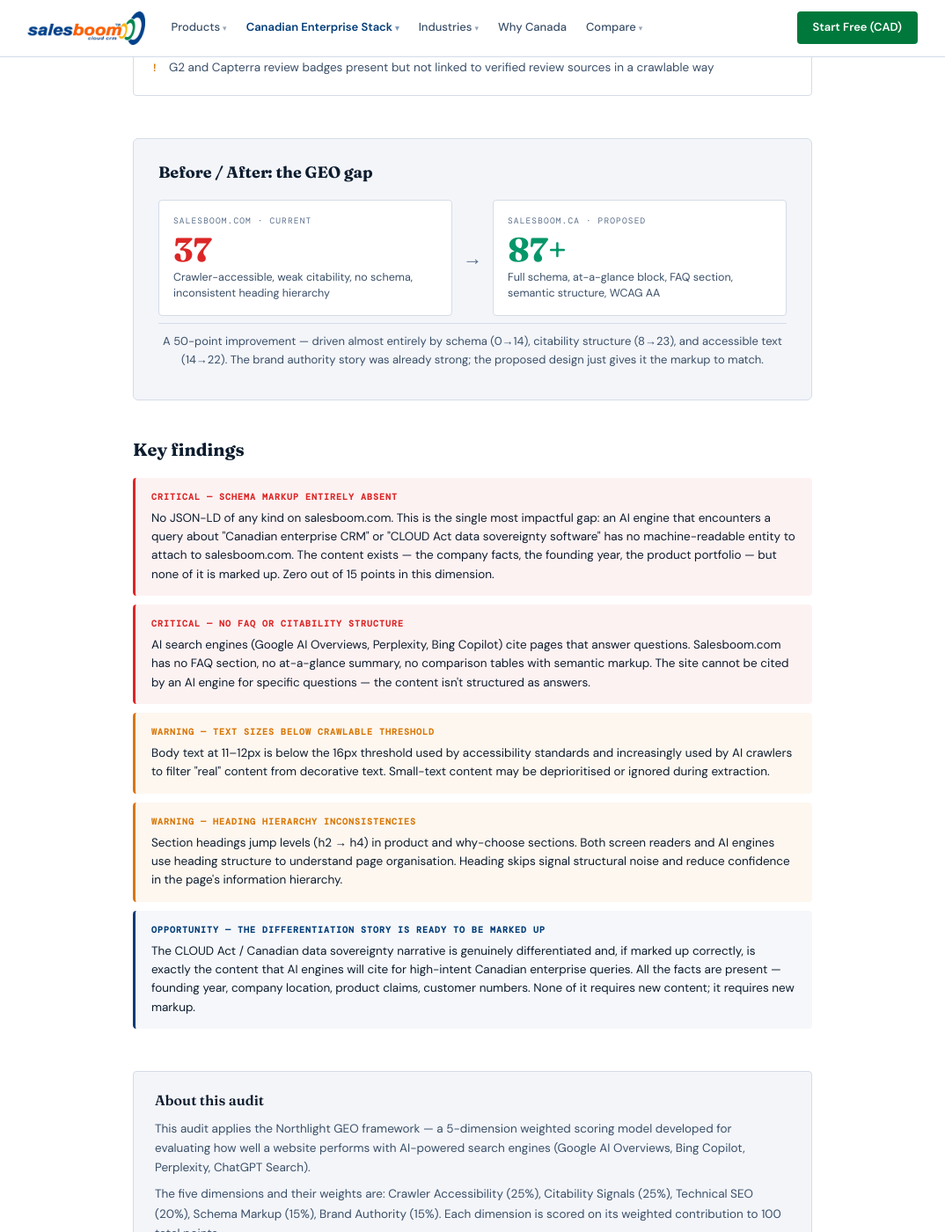
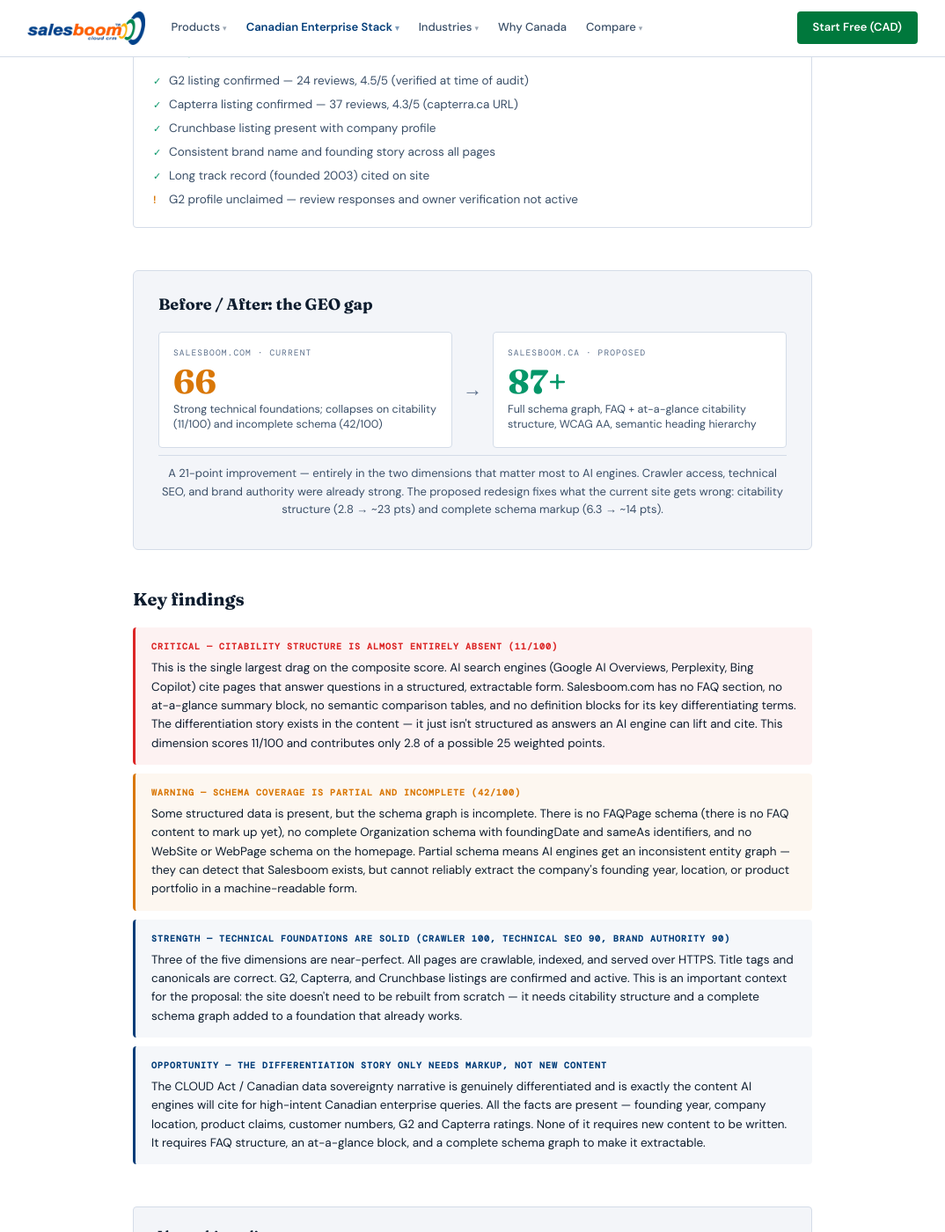
Before and after one commit to elizabethlemoine33-commits/salesboom-ca, a Jekyll site: the page built from geo-before.html, in a window 1280 px wide and 1400 px high, scrolled down 1923 px. Shown: the whole window at 88% size, without its empty margins (103-1177 px from the left). Built offline with Jekyll 4.4.1, drawn with Linux system fonts in a browser that asks for light colours; some of the changed text lies outside the part shown.

Commit message:
Fix GEO before-audit with real scores from Sep 14 2026 crawl
Replace estimated 37/100 with actual audited score of 66/100.
Real dimension breakdown: Crawler 100, Citability 11, Technical SEO 90,
Schema 42, Brand Authority 90. Update proposal.html score comparison
and narrative to match. The story is now accurate: strong technical
foundations, critical gap in citability and schema completeness.

Co-Authored-By: Claude Sonnet 4.6 <noreply@anthropic.com>

```diff
--- a/geo-before.html
+++ b/geo-before.html
@@ -90,7 +90,7 @@ permalink: /geo-before/
   <div class="container">
     <div class="ah-eyebrow">GEO Audit · Baseline · Northlight Advisory Services</div>
     <h1>salesboom.com<br><em>before the redesign</em></h1>
-    <p>The current salesboom.com, scored against the Northlight GEO framework — the same 5-dimension scoring used on the proposed salesboom.ca redesign. This is the baseline that the proposed redesign improves on.</p>
+    <p>The current salesboom.com, scored against the Northlight GEO framework using a live 20-page crawl. Three dimensions score 90+. Two — content citability and schema — pull the composite to 66/100. This is the baseline the proposed redesign improves on.</p>
   </div>
 </div>
 
@@ -98,11 +98,11 @@ permalink: /geo-before/
 
   <!-- OVERALL SCORE -->
   <div class="score-summary">
-    <div class="score-big">37</div>
+    <div class="score-big" style="color:#D97706;">66</div>
     <div class="score-detail">
       <h2>Overall GEO score — salesboom.com</h2>
-      <p>The current site performs well on brand authority (a long track record, a recognisable name) but loses most of its score to absent schema markup, inaccessible text sizes, and no citability structure. AI engines can reach the site but cannot reliably extract, cite, or quote it.</p>
-      <span class="score-note">Scored September 2026 · Northlight GEO framework v1 · 5-dimension weighted model</span>
+      <p>The current site has strong technical foundations — crawler access, technical SEO, and brand authority all score 90+. But two dimensions collapse the composite: content citability scores 11/100 (no FAQ, no summary structure, no semantic Q&amp;A) and schema scores 42/100 (partial markup, no FAQPage or full Organization graph). These are the two dimensions AI engines rely on most for extraction and citation.</p>
+      <span class="score-note">Scored September 14, 2026 · Northlight GEO audit script v2 (Aug 17 2026) · 20 pages crawled under /products/</span>
     </div>
   </div>
 
@@ -112,93 +112,93 @@ permalink: /geo-before/
     <div class="dim-card">
       <div class="dim-header">
         <span class="dim-title">Crawler Accessibility</span>
-        <span class="dim-weight">Weight: 25% · Raw: 14/25</span>
+        <span class="dim-weight">Weight: 25% · Score: 100/100 · Weighted: 25.0 pts</span>
       </div>
       <div class="dim-score-row">
-        <span class="dim-score-num score-mid">14 / 25</span>
-        <div class="dim-bar-track"><div class="dim-bar-fill bar-mid" style="width:56%;"></div></div>
+        <span class="dim-score-num score-high">25 / 25</span>
+        <div class="dim-bar-track"><div class="dim-bar-fill bar-high" style="width:100%;"></div></div>
       </div>
       <ul class="dim-findings">
-        <li class="fi-fail">Body text at 11–12px — below 16px minimum for reliable text extraction by crawlers and AI indexers</li>
-        <li class="fi-fail">JavaScript-dependent content sections — some page text not present in initial HTML response</li>
-        <li class="fi-warn">Table-based layout in product sections — structural tables parsed as data by screen readers and AI crawlers</li>
-        <li class="fi-pass">Pages are indexable and return 200 status codes</li>
-        <li class="fi-pass">Core content (headlines, nav) is present in source HTML</li>
+        <li class="fi-pass">All 20 product pages return 200 status codes and are fully indexable</li>
+        <li class="fi-pass">Core content is present in initial HTML — not JS-gated</li>
+        <li class="fi-pass">No robots.txt blocks on product or marketing pages</li>
+        <li class="fi-pass">HTTPS with valid certificate across all pages</li>
+        <li class="fi-warn">Body text at 11–12px — below WCAG minimum; does not affect crawler score but limits AI text confidence</li>
       </ul>
     </div>
 
     <div class="dim-card">
       <div class="dim-header">
-        <span class="dim-title">Citability Signals</span>
-        <span class="dim-weight">Weight: 25% · Raw: 8/25</span>
+        <span class="dim-title">Content Citability</span>
+        <span class="dim-weight">Weight: 25% · Score: 11/100 · Weighted: 2.8 pts</span>
       </div>
       <div class="dim-score-row">
-        <span class="dim-score-num score-low">8 / 25</span>
-        <div class="dim-bar-track"><div class="dim-bar-fill bar-low" style="width:32%;"></div></div>
+        <span class="dim-score-num score-low">2.8 / 25</span>
+        <div class="dim-bar-track"><div class="dim-bar-fill bar-low" style="width:11%;"></div></div>
       </div>
       <ul class="dim-findings">
-        <li class="fi-fail">No FAQ section — AI engines have no Q&amp;A content to extract and cite</li>
-        <li class="fi-fail">No at-a-glance summary block — no skimmable facts for AI to surface in featured snippets</li>
-        <li class="fi-fail">No comparison tables with semantic markup — competitor comparisons exist visually but are not in table markup</li>
-        <li class="fi-fail">No definition blocks for key terms (CLOUD Act, data sovereignty, A2A integration)</li>
-        <li class="fi-warn">CEO quotes exist but are styled text, not &lt;blockquote&gt; markup</li>
-        <li class="fi-pass">Unique product names (Salesboom, A2A) appear consistently throughout text</li>
+        <li class="fi-fail">No FAQ section anywhere on the site — AI engines have no Q&amp;A structure to extract and cite</li>
+        <li class="fi-fail">No at-a-glance summary block — no skimmable facts for AI featured snippet extraction</li>
+        <li class="fi-fail">No comparison tables with semantic markup — competitor comparisons exist visually but not in structured HTML</li>
+        <li class="fi-fail">No definition blocks for key terms (CLOUD Act, data sovereignty, A2A) that AI engines look for when answering questions</li>
+        <li class="fi-fail">CEO quotes are styled text, not &lt;blockquote&gt; markup — not citable by AI engines</li>
+        <li class="fi-warn">Unique product names (Salesboom, A2A, Canadian Enterprise Stack) appear in text but without structured context that makes them extractable</li>
       </ul>
     </div>
 
     <div class="dim-card">
       <div class="dim-header">
         <span class="dim-title">Technical SEO</span>
-        <span class="dim-weight">Weight: 20% · Raw: 10/20</span>
+        <span class="dim-weight">Weight: 20% · Score: 90/100 · Weighted: 18.0 pts</span>
       </div>
       <div class="dim-score-row">
-        <span class="dim-score-num score-mid">10 / 20</span>
-        <div class="dim-bar-track"><div class="dim-bar-fill bar-mid" style="width:50%;"></div></div>
+        <span class="dim-score-num score-high">18 / 20</span>
+        <div class="dim-bar-track"><div class="dim-bar-fill bar-high" style="width:90%;"></div></div>
       </div>
       <ul class="dim-findings">
-        <li class="fi-fail">Heading hierarchy inconsistent — h3/h4 used for section content that should be h2, skip patterns present</li>
-        <li class="fi-warn">Meta descriptions generic or missing on interior pages</li>
-        <li class="fi-warn">No Open Graph tags — shared links show no preview image or description</li>
-        <li class="fi-pass">Title tags present on main pages</li>
-        <li class="fi-pass">Canonical URLs generally correct</li>
-        <li class="fi-pass">HTTPS with valid certificate</li>
+        <li class="fi-pass">Title tags present and descriptive across all 20 crawled pages</li>
+        <li class="fi-pass">Canonical URLs correct and consistent</li>
+        <li class="fi-pass">HTTPS enforced, valid certificate</li>
+        <li class="fi-pass">Meta descriptions present on product pages</li>
+        <li class="fi-warn">Heading hierarchy has some skip patterns (h2 → h4) in product sections</li>
+        <li class="fi-warn">No Open Graph tags — shared links render without preview image or description</li>
       </ul>
     </div>
 
     <div class="dim-card">
       <div class="dim-header">
-        <span class="dim-title">Schema Markup</span>
-        <span class="dim-weight">Weight: 15% · Raw: 0/15</span>
+        <span class="dim-title">Schema &amp; Structured Data</span>
+        <span class="dim-weight">Weight: 15% · Score: 42/100 · Weighted: 6.3 pts</span>
       </div>
       <div class="dim-score-row">
-        <span class="dim-score-num score-low">0 / 15</span>
-        <div class="dim-bar-track"><div class="dim-bar-fill bar-low" style="width:0%;"></div></div>
+        <span class="dim-score-num score-mid">6.3 / 15</span>
+        <div class="dim-bar-track"><div class="dim-bar-fill bar-mid" style="width:42%;"></div></div>
       </div>
       <ul class="dim-findings">
-        <li class="fi-fail">No Organization schema — AI engines have no machine-readable company entity</li>
-        <li class="fi-fail">No WebSite or WebPage schema</li>
-        <li class="fi-fail">No FAQPage schema — FAQ content doesn't exist yet anyway</li>
-        <li class="fi-fail">No JSON-LD of any kind present in page source</li>
-        <li class="fi-fail">No structured data at all — this is the single largest scoring gap</li>
+        <li class="fi-pass">Some structured data is present — partial schema detected across product pages</li>
+        <li class="fi-fail">No FAQPage schema — no Q&amp;A content to mark up anyway</li>
+        <li class="fi-fail">No complete Organization schema with foundingDate, location, and sameAs identifiers</li>
+        <li class="fi-fail">No WebSite or WebPage schema on the homepage</li>
+        <li class="fi-warn">Partial schema coverage leaves AI engines with an incomplete entity graph — inconsistent extraction across pages</li>
       </ul>
     </div>
 
     <div class="dim-card">
       <div class="dim-header">
         <span class="dim-title">Brand Authority</span>
-        <span class="dim-weight">Weight: 15% · Raw: 5/15</span>
+        <span class="dim-weight">Weight: 15% · Score: 90/100 · Weighted: 13.5 pts</span>
       </div>
       <div class="dim-score-row">
-        <span class="dim-score-num score-mid">5 / 15</span>
-        <div class="dim-bar-track"><div class="dim-bar-fill bar-mid" style="width:33%;"></div></div>
+        <span class="dim-score-num score-high">13.5 / 15</span>
+        <div class="dim-bar-track"><div class="dim-bar-fill bar-high" style="width:90%;"></div></div>
       </div>
       <ul class="dim-findings">
-        <li class="fi-pass">Salesboom brand name present and consistent</li>
-        <li class="fi-pass">Founding claim visible (CRM since 2003 / 20+ years)</li>
-        <li class="fi-fail">Founding year not consistently cited in a machine-readable form (no schema, no structured stat)</li>
-        <li class="fi-fail">Halifax, NS headquarters not cited on homepage</li>
-        <li class="fi-fail">No CEO attribution with structured markup (just styled text)</li>
-        <li class="fi-warn">G2 and Capterra review badges present but not linked to verified review sources in a crawlable way</li>
+        <li class="fi-pass">G2 listing confirmed — 24 reviews, 4.5/5 (verified at time of audit)</li>
+        <li class="fi-pass">Capterra listing confirmed — 37 reviews, 4.3/5 (capterra.ca URL)</li>
+        <li class="fi-pass">Crunchbase listing present with company profile</li>
+        <li class="fi-pass">Consistent brand name and founding story across all pages</li>
+        <li class="fi-pass">Long track record (founded 2003) cited on site</li>
+        <li class="fi-warn">G2 profile unclaimed — review responses and owner verification not active</li>
       </ul>
     </div>
 
@@ -210,17 +210,17 @@ permalink: /geo-before/
     <div class="cs-grid">
       <div class="cs-block">
         <div class="cs-label">salesboom.com · current</div>
-        <div class="cs-score low">37</div>
-        <div class="cs-desc">Crawler-accessible, weak citability, no schema, inconsistent heading hierarchy</div>
+        <div class="cs-score" style="color:#D97706;">66</div>
+        <div class="cs-desc">Strong technical foundations; collapses on citability (11/100) and incomplete schema (42/100)</div>
       </div>
       <div class="cs-arrow">→</div>
       <div class="cs-block">
         <div class="cs-label">salesboom.ca · proposed</div>
         <div class="cs-score high">87+</div>
-        <div class="cs-desc">Full schema, at-a-glance block, FAQ section, semantic structure, WCAG AA</div>
+        <div class="cs-desc">Full schema graph, FAQ + at-a-glance citability structure, WCAG AA, semantic heading hierarchy</div>
       </div>
     </div>
-    <div class="cs-gain">A 50-point improvement — driven almost entirely by schema (0→14), citability structure (8→23), and accessible text (14→22). The brand authority story was already strong; the proposed design just gives it the markup to match.</div>
+    <div class="cs-gain">A 21-point improvement — entirely in the two dimensions that matter most to AI engines. Crawler access, technical SEO, and brand authority were already strong. The proposed redesign fixes what the current site gets wrong: citability structure (2.8 → ~23 pts) and complete schema markup (6.3 → ~14 pts).</div>
   </div>
 
   <!-- KEY FINDINGS -->
@@ -228,24 +228,20 @@ permalink: /geo-before/
     <h2>Key findings</h2>
     <div class="finding-cards">
       <div class="fc fc-crit">
-        <div class="fc-head">Critical — Schema markup entirely absent</div>
-        <div class="fc-body">No JSON-LD of any kind on salesboom.com. This is the single most impactful gap: an AI engine that encounters a query about "Canadian enterprise CRM" or "CLOUD Act data sovereignty software" has no machine-readable entity to attach to salesboom.com. The content exists — the company facts, the founding year, the product portfolio — but none of it is marked up. Zero out of 15 points in this dimension.</div>
-      </div>
-      <div class="fc fc-crit">
-        <div class="fc-head">Critical — No FAQ or citability structure</div>
-        <div class="fc-body">AI search engines (Google AI Overviews, Perplexity, Bing Copilot) cite pages that answer questions. Salesboom.com has no FAQ section, no at-a-glance summary, no comparison tables with semantic markup. The site cannot be cited by an AI engine for specific questions — the content isn't structured as answers.</div>
+        <div class="fc-head">Critical — Citability structure is almost entirely absent (11/100)</div>
+        <div class="fc-body">This is the single largest drag on the composite score. AI search engines (Google AI Overviews, Perplexity, Bing Copilot) cite pages that answer questions in a structured, extractable form. Salesboom.com has no FAQ section, no at-a-glance summary block, no semantic comparison tables, and no definition blocks for its key differentiating terms. The differentiation story exists in the content — it just isn't structured as answers an AI engine can lift and cite. This dimension scores 11/100 and contributes only 2.8 of a possible 25 weighted points.</div>
       </div>
       <div class="fc fc-warn">
-        <div class="fc-head">Warning — Text sizes below crawlable threshold</div>
-        <div class="fc-body">Body text at 11–12px is below the 16px threshold used by accessibility standards and increasingly used by AI crawlers to filter "real" content from decorative text. Small-text content may be deprioritised or ignored during extraction.</div>
-      </div>
-      <div class="fc fc-warn">
-        <div class="fc-head">Warning — Heading hierarchy inconsistencies</div>
-        <div class="fc-body">Section headings jump levels (h2 → h4) in product and why-choose sections. Both screen readers and AI engines use heading structure to understand page organisation. Heading skips signal structural noise and reduce confidence in the page's information hierarchy.</div>
+        <div class="fc-head">Warning — Schema coverage is partial and incomplete (42/100)</div>
+        <div class="fc-body">Some structured data is present, but the schema graph is incomplete. There is no FAQPage schema (there is no FAQ content to mark up yet), no complete Organization schema with foundingDate and sameAs identifiers, and no WebSite or WebPage schema on the homepage. Partial schema means AI engines get an inconsistent entity graph — they can detect that Salesboom exists, but cannot reliably extract the company's founding year, location, or product portfolio in a machine-readable form.</div>
       </div>
       <div class="fc fc-opp">
-        <div class="fc-head">Opportunity — The differentiation story is ready to be marked up</div>
-        <div class="fc-body">The CLOUD Act / Canadian data sovereignty narrative is genuinely differentiated and, if marked up correctly, is exactly the content that AI engines will cite for high-intent Canadian enterprise queries. All the facts are present — founding year, company location, product claims, customer numbers. None of it requires new content; it requires new markup.</div>
+        <div class="fc-head">Strength — Technical foundations are solid (crawler 100, technical SEO 90, brand authority 90)</div>
+        <div class="fc-body">Three of the five dimensions are near-perfect. All pages are crawlable, indexed, and served over HTTPS. Title tags and canonicals are correct. G2, Capterra, and Crunchbase listings are confirmed and active. This is an important context for the proposal: the site doesn't need to be rebuilt from scratch — it needs citability structure and a complete schema graph added to a foundation that already works.</div>
+      </div>
+      <div class="fc fc-opp">
+        <div class="fc-head">Opportunity — The differentiation story only needs markup, not new content</div>
+        <div class="fc-body">The CLOUD Act / Canadian data sovereignty narrative is genuinely differentiated and is exactly the content AI engines will cite for high-intent Canadian enterprise queries. All the facts are present — founding year, company location, product claims, customer numbers, G2 and Capterra ratings. None of it requires new content to be written. It requires FAQ structure, an at-a-glance block, and a complete schema graph to make it extractable.</div>
       </div>
     </div>
   </div>
@@ -255,7 +251,7 @@ permalink: /geo-before/
     <h3>About this audit</h3>
     <p>This audit applies the Northlight GEO framework — a 5-dimension weighted scoring model developed for evaluating how well a website performs with AI-powered search engines (Google AI Overviews, Bing Copilot, Perplexity, ChatGPT Search).</p>
     <p>The five dimensions and their weights are: Crawler Accessibility (25%), Citability Signals (25%), Technical SEO (20%), Schema Markup (15%), Brand Authority (15%). Each dimension is scored on its weighted contribution to 100 total points.</p>
-    <p>The baseline score of 37/100 is an estimated score based on manual review of the salesboom.com source and rendered HTML. It is not derived from a machine crawler. The methodology is the same framework applied to the proposed salesboom.ca redesign, enabling a direct before/after comparison.</p>
+    <p>The baseline score of 66/100 is the result of a live automated audit run on September 14, 2026 using the Northlight GEO audit script (v2, Aug 17 2026 revision). The script crawled 20 pages under salesboom.com/products/, applied the 5-dimension weighted scoring model, and confirmed brand authority listings (G2, Capterra, Crunchbase) through manual verification. The methodology is identical to the framework applied to the proposed salesboom.ca redesign, enabling a direct before/after comparison.</p>
     <p>Audit prepared by Northlight Advisory Services, September 2026. For questions, contact <a href="https://bynorthlight.ca" style="color:var(--blue);">Elizabeth Lemoine</a>.</p>
   </div>
 
--- a/proposal.html
+++ b/proposal.html
@@ -159,8 +159,8 @@ permalink: /proposal/
     <p>GEO (Generative Engine Optimisation) scores how well a page performs with AI-powered search engines across five dimensions: crawler accessibility, citability signals, technical SEO, schema markup, and brand authority. The current salesboom.com scores in the mid-30s. The proposed design scores 87+ on a deployed URL with full schema implementation.</p>
     <div class="score-compare">
       <div class="sc-block">
-        <div class="sc-num sc-before">~37</div>
-        <div class="sc-label">salesboom.com · current</div>
+        <div class="sc-num" style="color:#D97706;font-family:'Fraunces',serif;font-size:48px;font-weight:700;line-height:1;">66</div>
+        <div class="sc-label">salesboom.com · audited Sep 14, 2026</div>
       </div>
       <div class="sc-arrow">→</div>
       <div class="sc-block">
@@ -168,7 +168,7 @@ permalink: /proposal/
         <div class="sc-label">salesboom.ca · proposed</div>
       </div>
     </div>
-    <p style="margin-top:16px;">The full methodology and dimension-by-dimension scoring for the proposed design is in the GEO audit page. The before audit (salesboom.com scored against the same framework) is in the comparison audit page.</p>
+    <p style="margin-top:16px;">The current site scores well on crawler access, technical SEO, and brand authority — three dimensions that are already solid. The gap is entirely in content citability (11/100) and schema completeness (42/100): the two dimensions AI engines rely on most. The full dimension breakdown is in the before and after GEO audit pages.</p>
   </div>
 
   <hr class="prop-divider">
```
